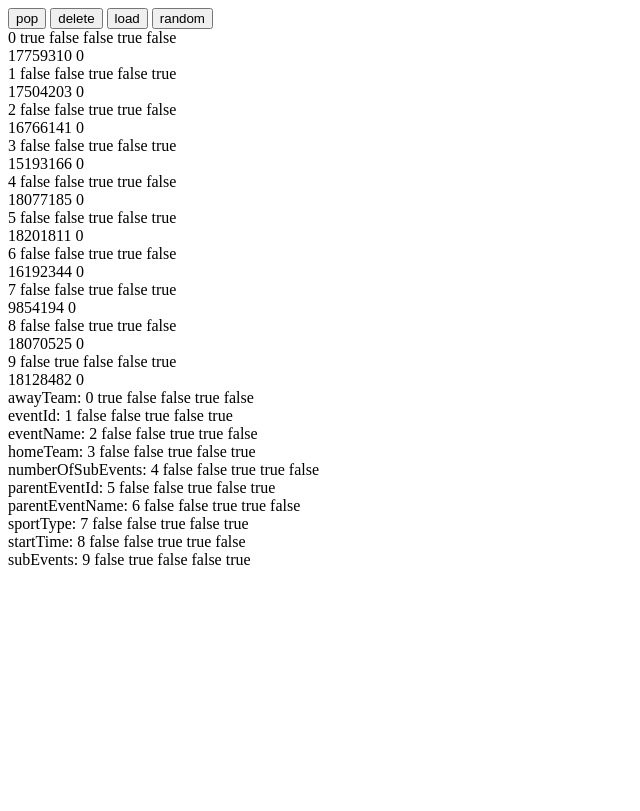
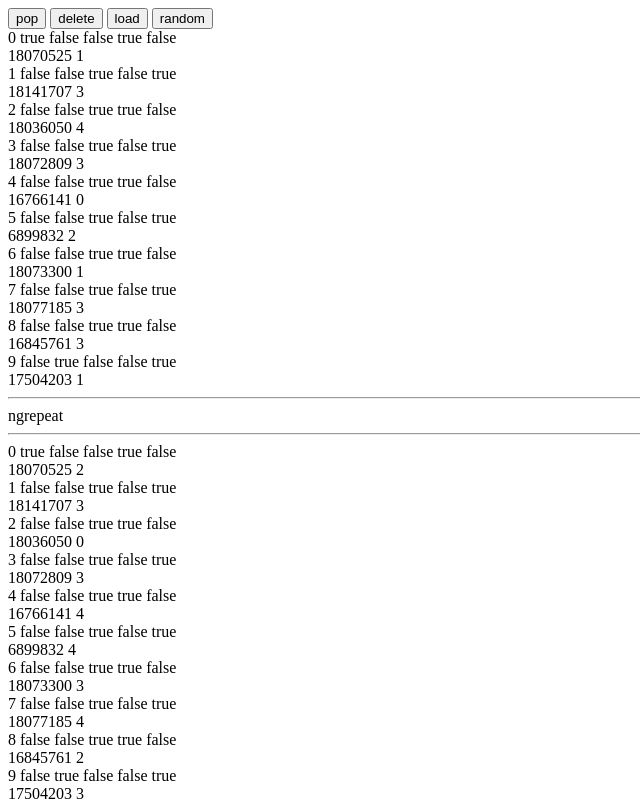
Before and after one commit to Velissel/js-compatible-repeat, a website: page _example/index.html in a window 1280 px wide. Shown: the whole page, without its empty margins (0-640 px from the left). Drawn offline with Linux system fonts and the light colour scheme.

Commit message:
update example

```diff
--- a/_example/index.html
+++ b/_example/index.html
@@ -16,9 +16,9 @@
 			m.controller('exampleCtrl', ['$scope', '$http', function($scope, $http){
 				// $scope.data = [{"wocao": "nima"}];
 				$http.get('./../_data/sports.json').success(function (data) {
-					data.events.sort(function () {
-						return Math.random() - 0.5;
-					});
+					// data.events.sort(function () {
+					// 	return Math.random() - 0.5;
+					// });
 					data.events.splice(10);
 					$scope.data = data.events;
 					console.log($scope.data[0]);
@@ -30,19 +30,19 @@
 					// $scope.data.pop();
 					// $scope.data = $scope.data.reverse();
 					$scope.data.splice(0, 1);
-					console.log($scope.data[0]);
+					// console.log($scope.data[0]);
 				};
 				$scope.delete = function () {
 					$scope.data = undefined;
 				};
 				$scope.load = function () {
 					$http.get('./../_data/sports.json').success(function (data) {
-						data.events.sort(function () {
-							return Math.random() - 0.5;
-						});
+						// data.events.sort(function () {
+						// 	return Math.random() - 0.5;
+						// });
 						data.events.splice(10);
 						$scope.data = data.events;
-						console.log($scope.data[0]);
+						// console.log($scope.data[0]);
 					}).error(function () {
 						// console.error('laoding error');
 					});
@@ -51,7 +51,7 @@
 					$scope.data.sort(function () {
 						return Math.random() - 0.5;
 					});
-					console.log($scope.data[0]);
+					// console.log($scope.data[0]);
 				}
 			}]);
 
@@ -66,9 +66,9 @@
 					}, // {} = isolate, true = child, false/undefined = no change
 					controller: function($scope, $element, $attrs, $transclude, $interval) {
 						$scope.counter = 0;
-						// $interval(function () {
-						// 	$scope.counter+= Math.round(Math.random());
-						// }, 1000);
+						$interval(function () {
+							$scope.counter+= Math.round(Math.random());
+						}, 1000);
 					},
 					// require: 'ngModel', // Array = multiple requires, ? = optional, ^ = check parent elements
 					// restrict: 'A', // E = Element, A = Attribute, C = Class, M = Comment
@@ -102,8 +102,15 @@
 			{{$index}} {{$first}} {{$last}} {{$middle}} {{$even}} {{$odd}}
 			<div example-directive event='item'></div>
 		</div>
+		<hr/>
+		ngrepeat
+		<hr/>
+		<div ng-repeat='item in data'>
+			{{$index}} {{$first}} {{$last}} {{$middle}} {{$even}} {{$odd}}
+			<div example-directive event='item'></div>
+		</div>
 		<!-- <div>{{data[0]}}</div> -->
-		<div statable-repeat='(key, value) in data[0]'>{{key}}: {{$index}} {{$first}} {{$last}} {{$middle}} {{$even}} {{$odd}}</div>
+		<!-- <div statable-repeat='(key, value) in data[0]'>{{key}}: {{$index}} {{$first}} {{$last}} {{$middle}} {{$even}} {{$odd}}</div> -->
 	</div>
 </body>
 </html>
```
